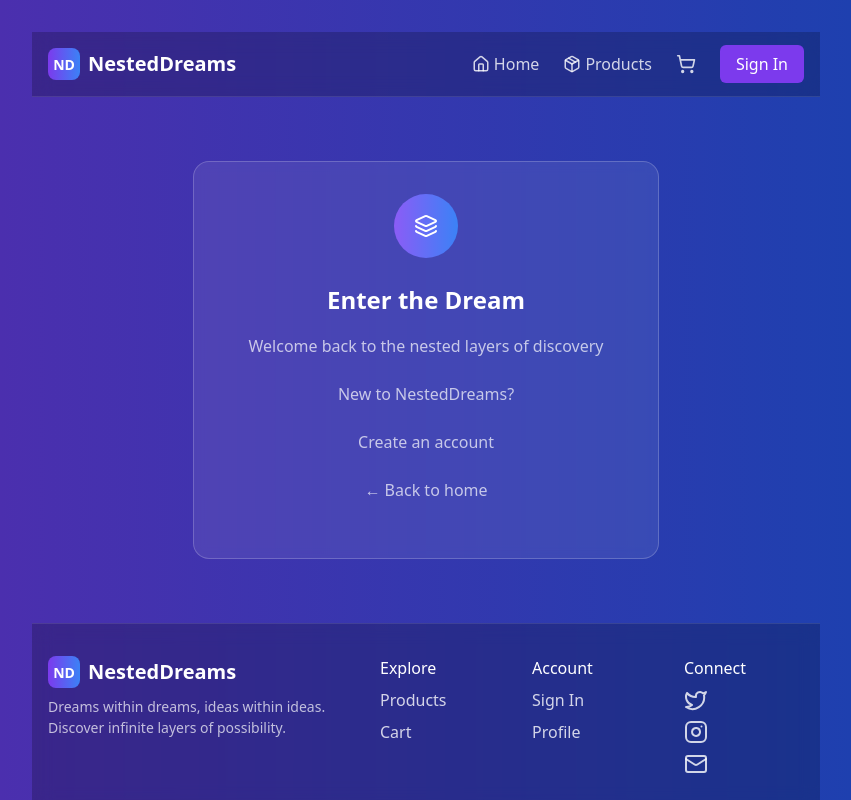
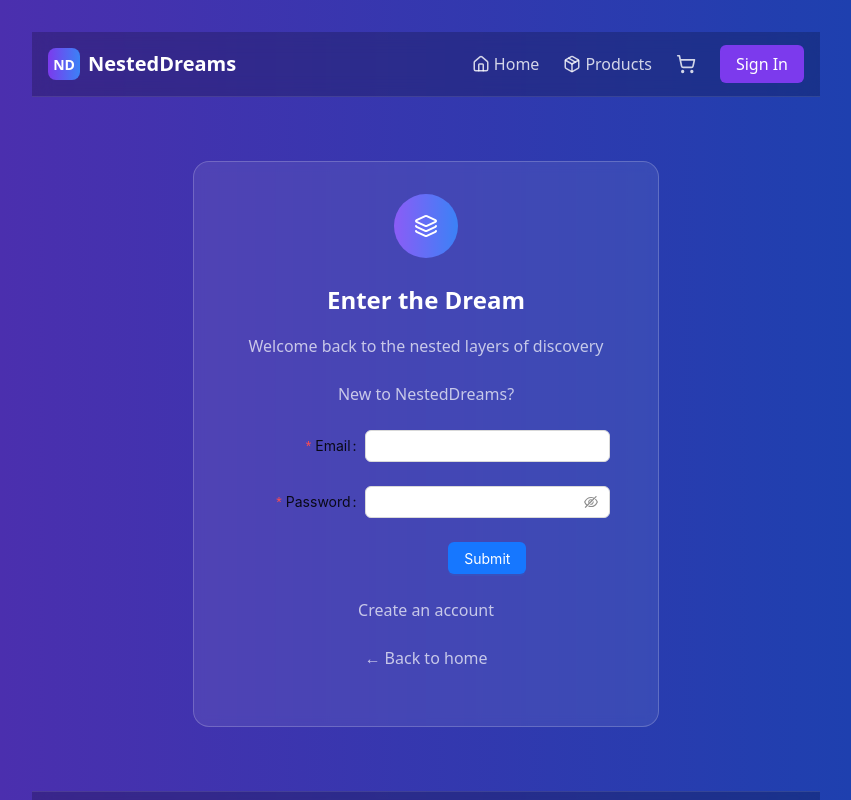
Before and after one commit to egoitzaulestia/NestedDreams, a React (Vite) app: page /login in a window 1280 px wide. Shown: the top 800 px of the page, without its empty margins (214-1065 px from the left). Built offline with nearby package versions, Linux system fonts and the light colour scheme.

Commit message:
login update

```diff
--- a/src/pages/Login.jsx
+++ b/src/pages/Login.jsx
@@ -32,6 +32,41 @@
                 Welcome back to the nested layers of discovery
               </p>
               <p className="card-description">New to NestedDreams?</p>
+              <div className="container">
+                <Form
+                  name="basic"
+                  labelCol={{ span: 8 }}
+                  wrapperCol={{ span: 16 }}
+                  initialValues={{ remember: true }}
+                  onFinish={onFinish}
+                  onFinishFailed={onFinishFailed}
+                  autoComplete="off"
+                >
+                  <Form.Item
+                    label="Email"
+                    name="email"
+                    rules={[
+                      { required: true, message: "Please input your email" },
+                    ]}
+                  >
+                    <Input />
+                  </Form.Item>
+                  <Form.Item
+                    label="Password"
+                    name="password"
+                    rules={[
+                      { required: true, message: "Please input your password" },
+                    ]}
+                  >
+                    <Input.Password />
+                  </Form.Item>
+                  <Form.Item wrapperCol={{ offset: 8, span: 16 }}>
+                    <Button type="primary" htmlType="submit">
+                      Submit
+                    </Button>
+                  </Form.Item>
+                </Form>
+              </div>
               <p className="card-description">Create an account</p>
               <p className="card-description">← Back to home</p>
             </div>
@@ -40,41 +75,6 @@
       </section>
     </div>
   );
-
-  // return (
-  //   <div className="container">
-  //     <Form
-  //       name="basic"
-  //       labelCol={{ span: 8 }}
-  //       wrapperCol={{ span: 16 }}
-  //       initialValues={{ remember: true }}
-  //       onFinish={onFinish}
-  //       onFinishFailed={onFinishFailed}
-  //       autoComplete="off"
-  //     >
-  //       <Form.Item
-  //         label="Email"
-  //         name="email"
-  //         rules={[{ required: true, message: "Please input your email" }]}
-  //       >
-  //         <Input />
-  //       </Form.Item>
-  //       <Form.Item
-  //         label="Password"
-  //         name="password"
-  //         rules={[{ required: true, message: "Please input your password" }]}
-  //       >
-  //         <Input.Password />
-  //       </Form.Item>
-  //       <Form.Item wrapperCol={{ offset: 8, span: 16 }}>
-  //         <Button type="primary" htmlType="submit">
-  //           Submit
-  //         </Button>
-  //       </Form.Item>
-  //     </Form>
-  //     <h1>Login</h1>
-  //   </div>
-  // );
 };
 
 export default Login;
```
